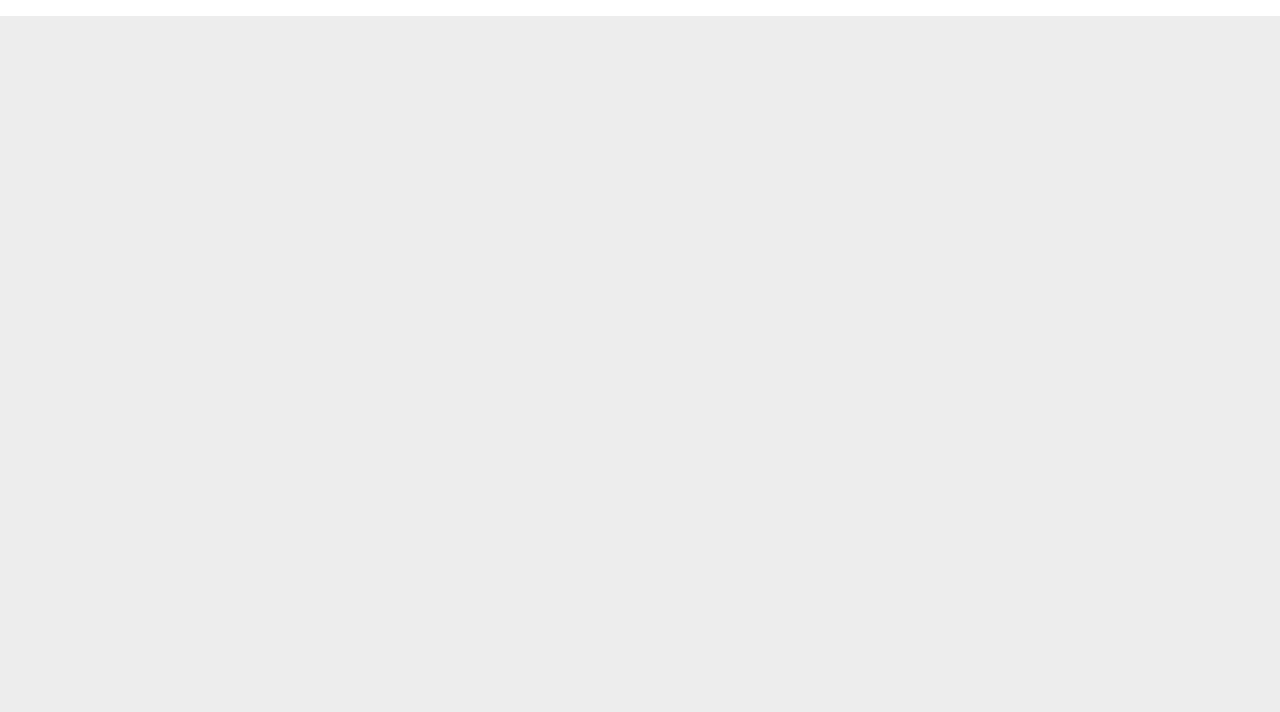
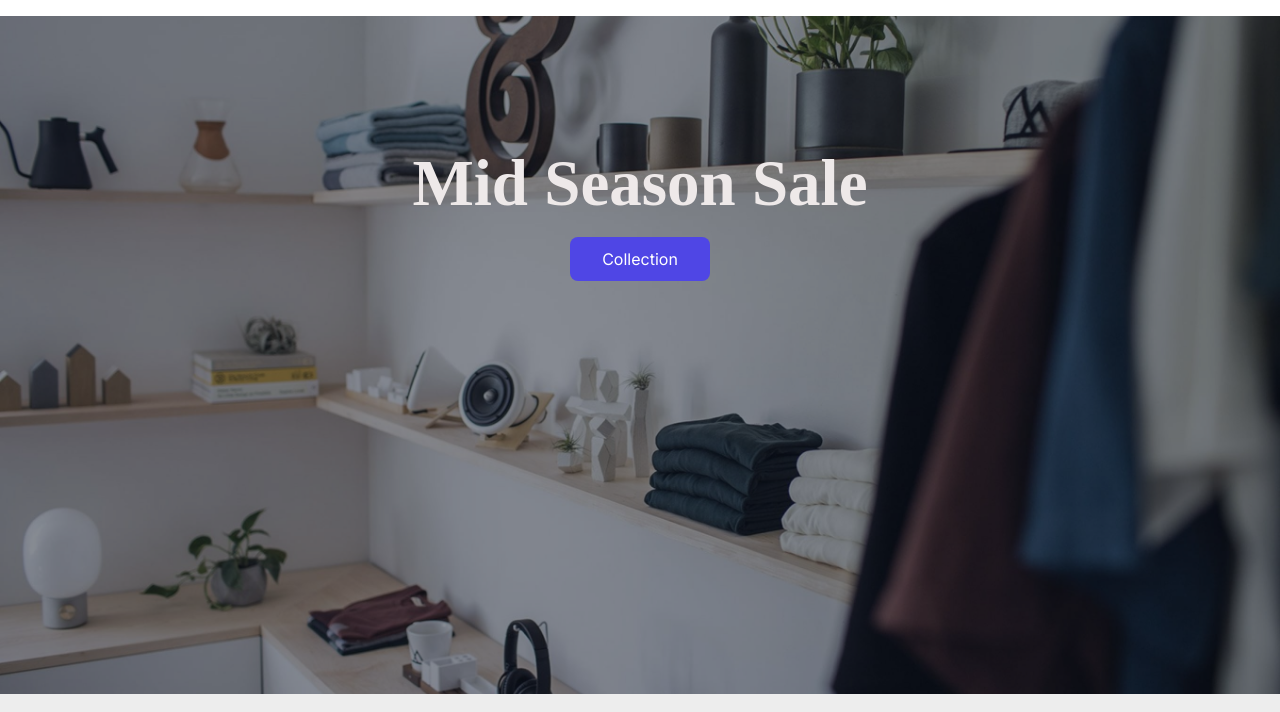
Before and after one commit to iamsajibbd/web-design-101, a plain HTML site: page class-15.1/index.html in a window 1280 px wide. Shown: the part 88-800 px from the top of the page. Drawn offline with Linux system fonts and the light colour scheme.

Commit message:
project 2 background image add

```diff
--- a/class-15.1/css/style.css
+++ b/class-15.1/css/style.css
@@ -1,3 +1,5 @@
+@import url('https://fonts.googleapis.com/css2?family=Inter:ital,opsz,wght@0,14..32,100..900;1,14..32,100..900&family=Poppins:ital,wght@0,100;0,200;0,300;0,400;0,500;0,600;0,700;0,800;0,900;1,100;1,200;1,300;1,400;1,500;1,600;1,700;1,800;1,900&display=swap');
+
 *{
     padding: 0;
     margin: 0;
@@ -85,3 +87,52 @@ body{
     gap: 6px;
 
 }
+
+/* banner area start  */
+
+.banner{
+    background-image: url('../images/hero-slider.jpg');
+    background-position: center 50%;
+    background-size: cover;
+    background-repeat: no-repeat;
+    height: 678px;
+    position: relative;
+}
+.banner-overlay{
+position: absolute;
+top: 0;
+left: 0;
+width: 100%;
+height: 100%;
+background-color: #111827;
+opacity: 0.5;
+}
+
+.banner-content{
+    position: absolute;
+    width: 100%;
+    height: 100%;
+    top: 0;
+    left: 0;
+    text-align: center;
+}
+.banner-heading{
+
+font-size: 65px;
+color: #eee9e9;
+}
+
+.banner-content-main{
+    text-align: center;
+    padding: 130px 0;
+}
+
+.banner-button{
+background-color: #4f46e5;
+padding: 12px 32px;
+color: #fff;
+border: 0;
+border-radius: 8px;
+margin-top: 16px;
+font-family: "Inter", sans-serif;
+}
--- a/class-15.1/index.html
+++ b/class-15.1/index.html
@@ -62,9 +62,25 @@
          </div>
     </header>
 
+
     <main>
         <!-- Main content goes hera..  -->
 
+        <section class="banner">
+            <div class="banner-overlay"></div>
+            <div class="banner-content">
+                <div class="container">
+                 <div class="banner-content-main">
+                    <h1 class="banner-heading">
+                        Mid Season Sale
+                    </h1>
+                    <button class="banner-button">
+                        Collection
+                    </button>
+                 </div>
+                </div>
+            </div>
+        </section>
     </main>
     <footer>
         <!-- Footer content goes hera...   -->
```
